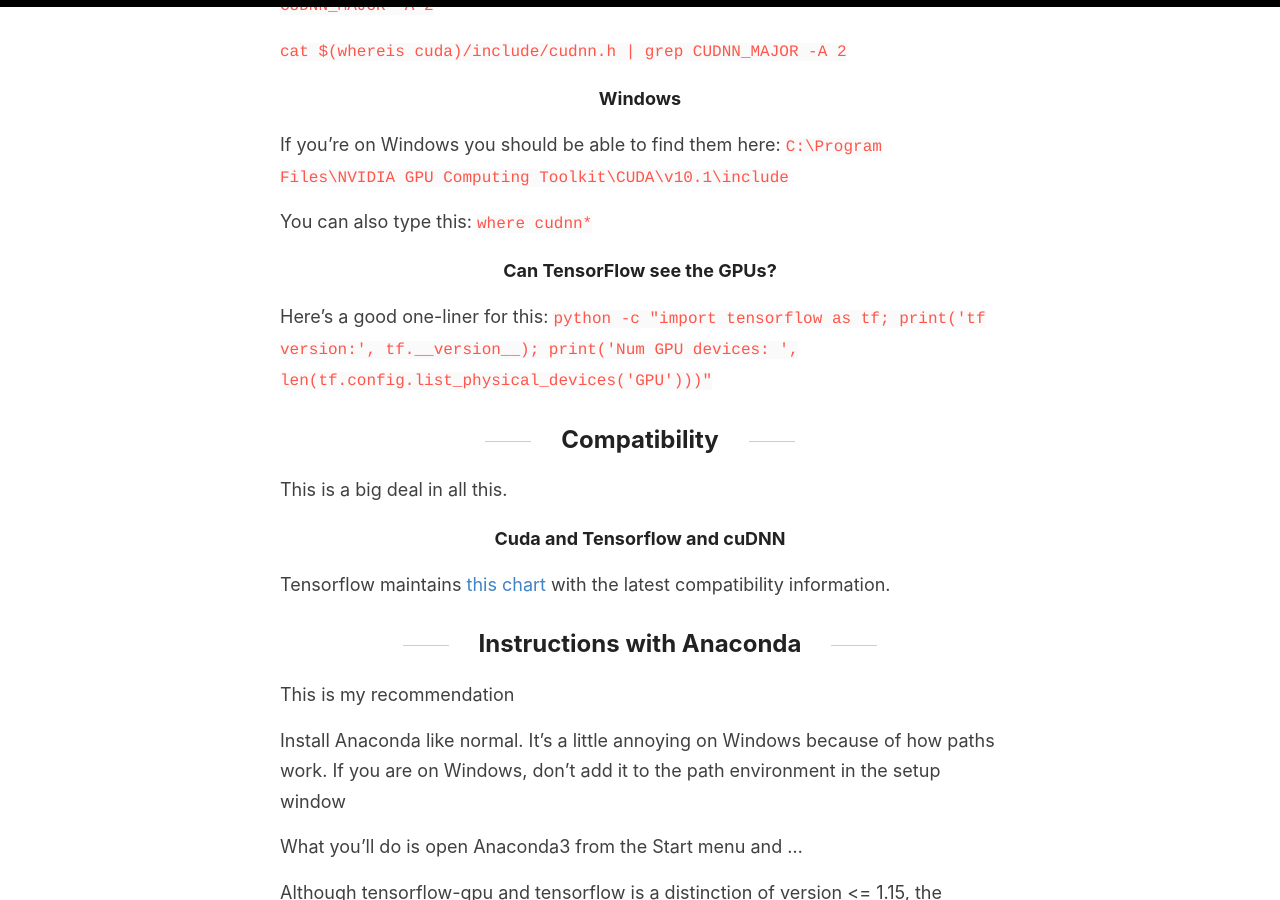
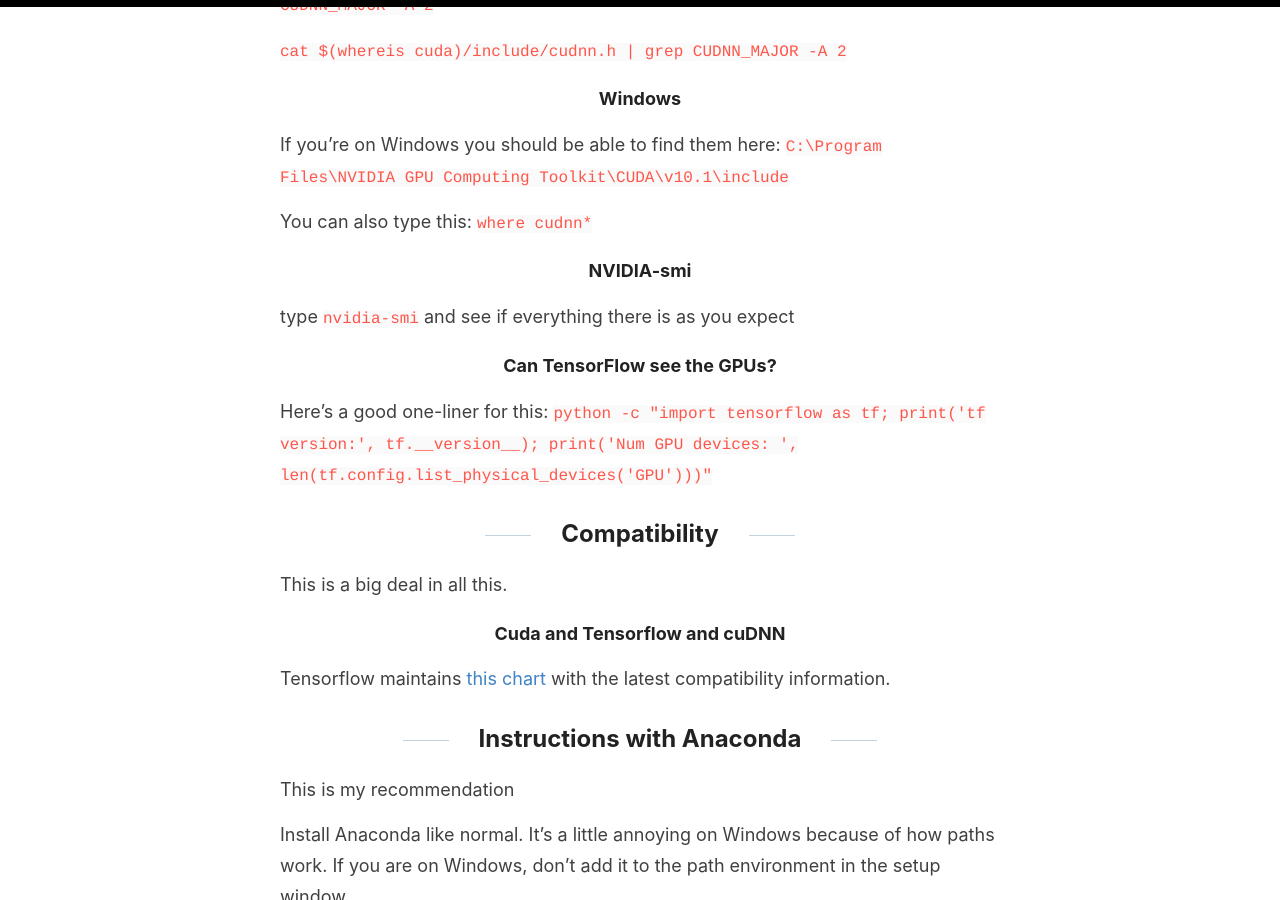
Before and after one commit to jss367/blog, a Jekyll site: the page built from _posts/2017-6-21-tensorflow-gpu-cuda.md, in a window 1280 px wide and 900 px high, scrolled down 2271 px. Built offline with Jekyll 4.4.1, drawn with Linux system fonts in a browser that asks for light colours; our own code applies the rules of GitHub Pages for plain Markdown files.

Commit message:
Update 2017-6-21-tensorflow-gpu-cuda.md

```diff
--- a/_posts/2017-6-21-tensorflow-gpu-cuda.md
+++ b/_posts/2017-6-21-tensorflow-gpu-cuda.md
@@ -90,6 +90,10 @@ If you're on Windows you should be able to find them here:
 `C:\Program Files\NVIDIA GPU Computing Toolkit\CUDA\v10.1\include`
 
 You can also type this: `where cudnn*`
+
+#### NVIDIA-smi
+
+type `nvidia-smi` and see if everything there is as you expect
 
 #### Can TensorFlow see the GPUs?
 
```
